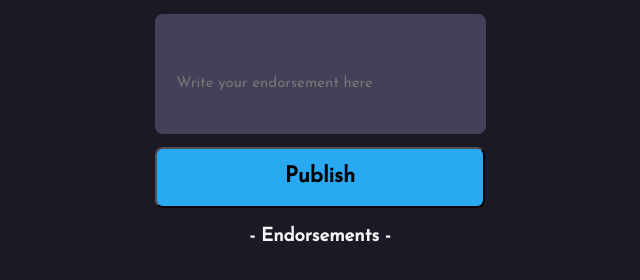
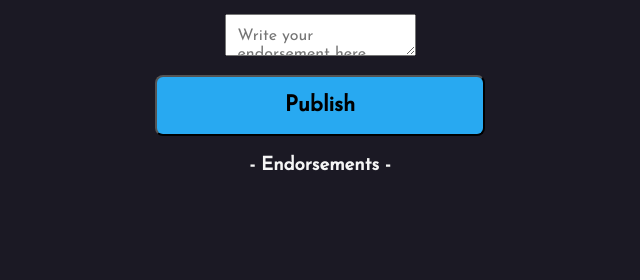
Before and after one commit to MastooraTurkmen/We-are-the-Champions., a website built with Vite: page index.html in a window 1280 px wide. Shown: the part 212-492 px from the top of the page, without its empty margins (320-960 px from the left). Built offline with nearby package versions, Linux system fonts and the light colour scheme; no server answers.

Commit message:
Update index.html
changing input to textarea

```diff
--- a/index.html
+++ b/index.html
@@ -14,10 +14,10 @@
         <div id="header-div">
             <img src="apple-touch-icon.png">
             <h1>We are the Champions</h1>
-            <input type="text" id="input-field" placeholder="Write your endorsement here">
-                <div>
+            <textarea type="text" id="input-field" placeholder="Write your endorsement here"></textarea>
+            <div>
                 <button id="Publish-button">Publish</button>
-                </div>
+            </div>
             <h3>- Endorsements -</h3>
                 <ul id="massege-list">
                 </ul>
```
